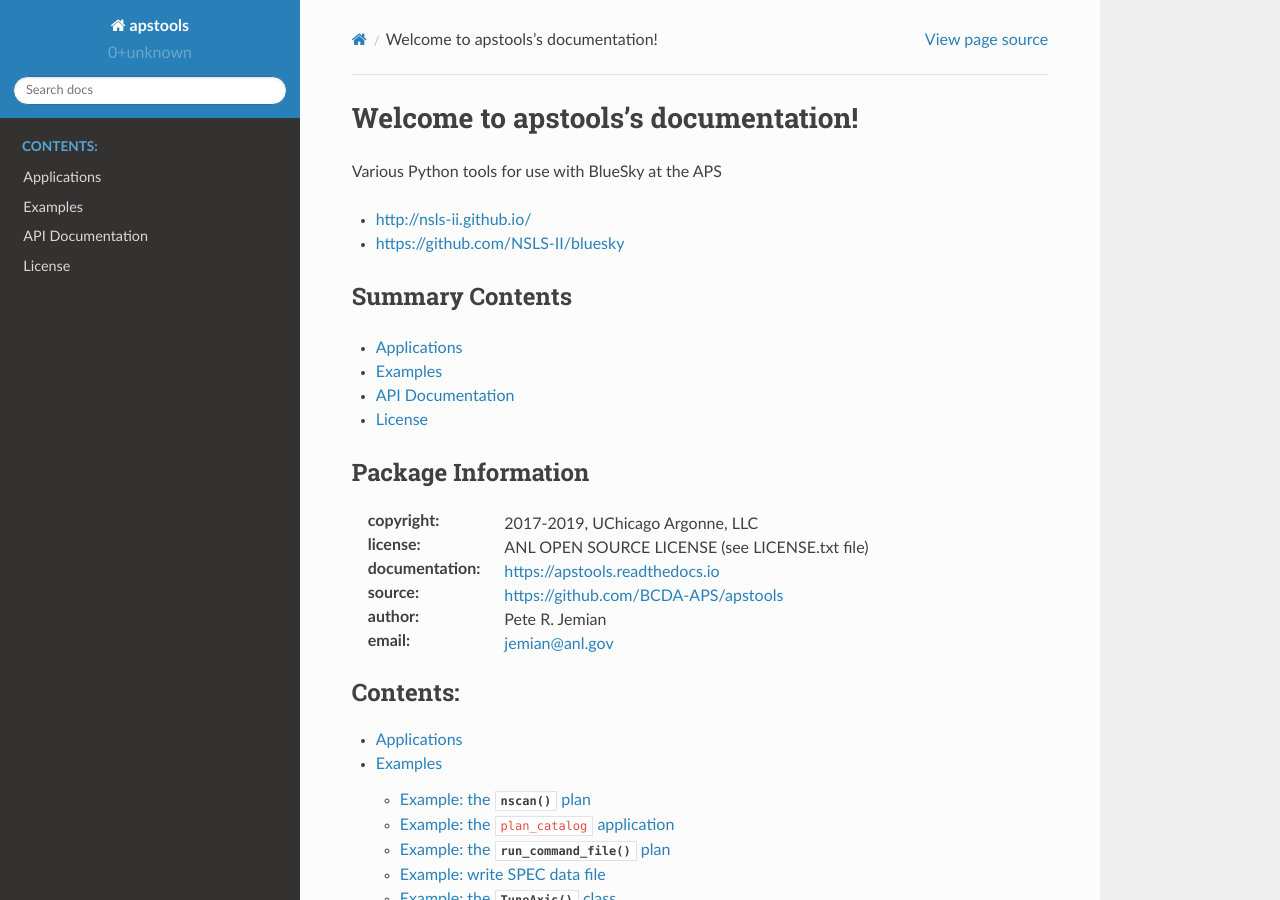
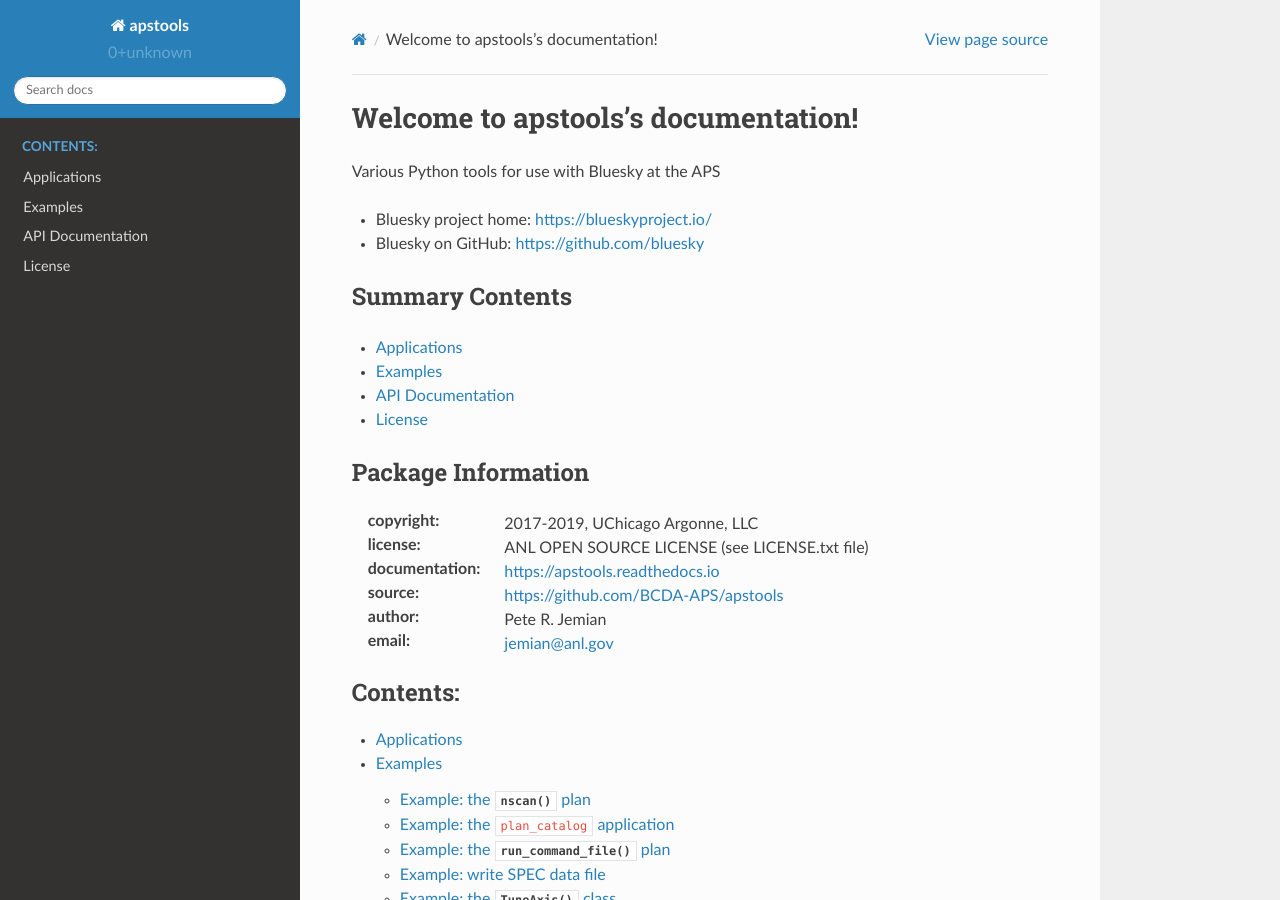
Before and after one commit to dogrecajb/apstools, a Sphinx documentation site: the page built from docs/source/index.rst, in a window 1280 px wide and 900 px high. Built offline with Sphinx 7.4.7 and the Read the Docs theme 2.0.0, drawn with Linux system fonts in a browser that asks for light colours.

Commit message:
update URLs for bluesky

```diff
--- a/docs/source/index.rst
+++ b/docs/source/index.rst
@@ -6,10 +6,10 @@
 Welcome to apstools's documentation!
 ====================================
 
-Various Python tools for use with BlueSky at the APS
+Various Python tools for use with Bluesky at the APS
 
-* http://nsls-ii.github.io/
-* https://github.com/NSLS-II/bluesky
+* Bluesky project home:  https://blueskyproject.io/
+* Bluesky on GitHub: https://github.com/bluesky
 
 Summary Contents
 ----------------
```
